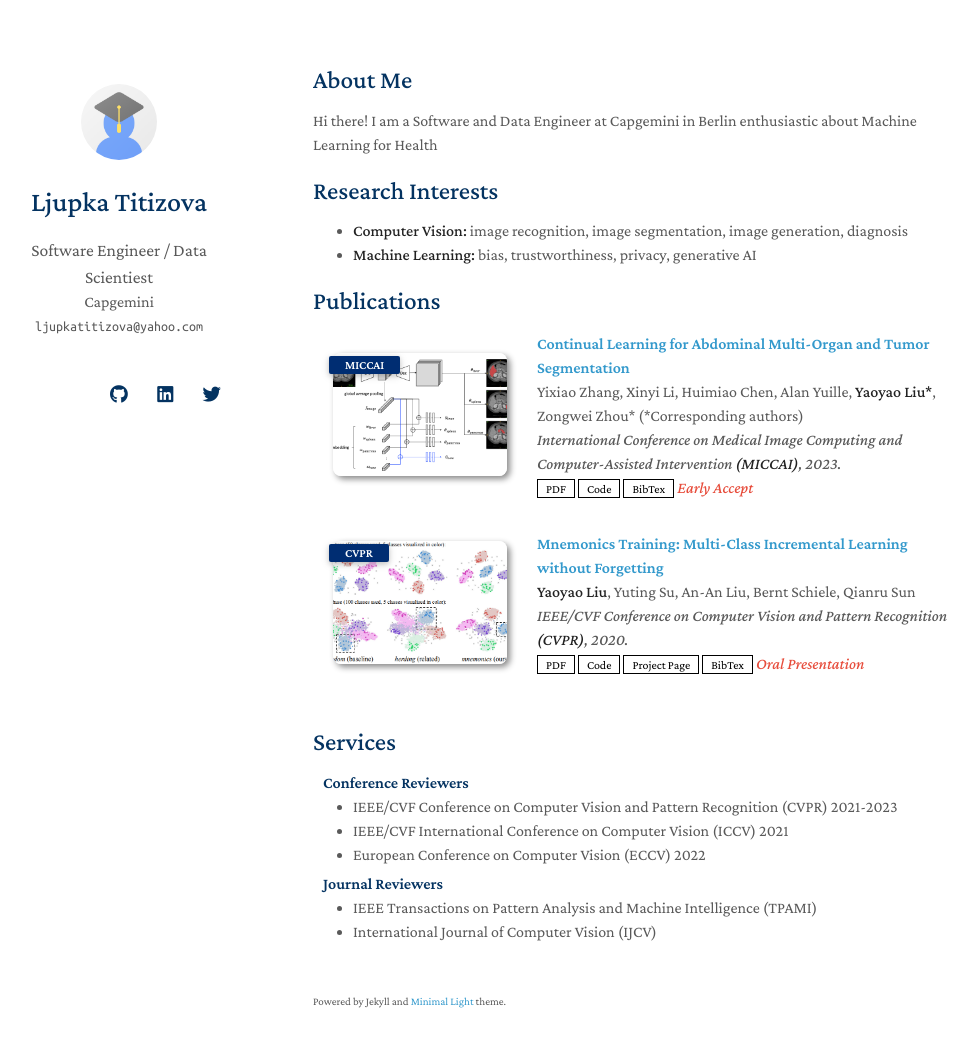
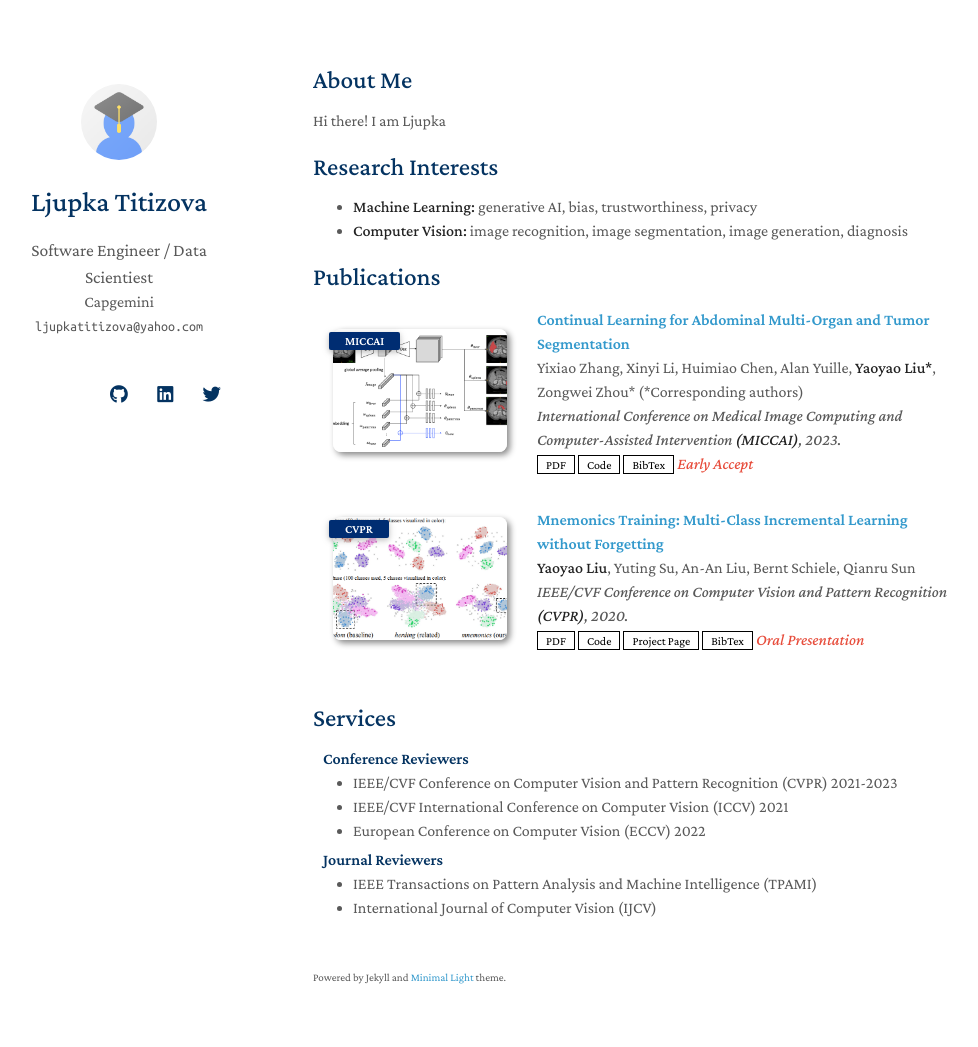
Before and after one commit to Ljupka/Ljupka.github.io, a Jekyll site: the page built from index.md, in a window 1280 px wide and 1082 px high. Shown: the top 1047 px of the window, without its empty margins (157-1135 px from the left). Built offline with Jekyll 4.4.1, drawn with Linux system fonts in a browser that asks for light colours; nearby versions of some CDN libraries; a style sheet for code colours, icons or effects is not loaded; our own code applies the rules of GitHub Pages for plain Markdown files.

Commit message:
Update index.md

```diff
--- a/index.md
+++ b/index.md
@@ -4,12 +4,13 @@
 
 ## About Me
 
-Hi there! I am a Software and Data Engineer at Capgemini in Berlin enthusiastic about Machine Learning for Health
+Hi there! I am Ljupka
 
 ## Research Interests
 
+- **Machine Learning:** generative AI, bias, trustworthiness, privacy
 - **Computer Vision:** image recognition, image segmentation, image generation, diagnosis
-- **Machine Learning:** bias, trustworthiness, privacy, generative AI
+
 
 
 {% include_relative _includes/publications.md %}
```
